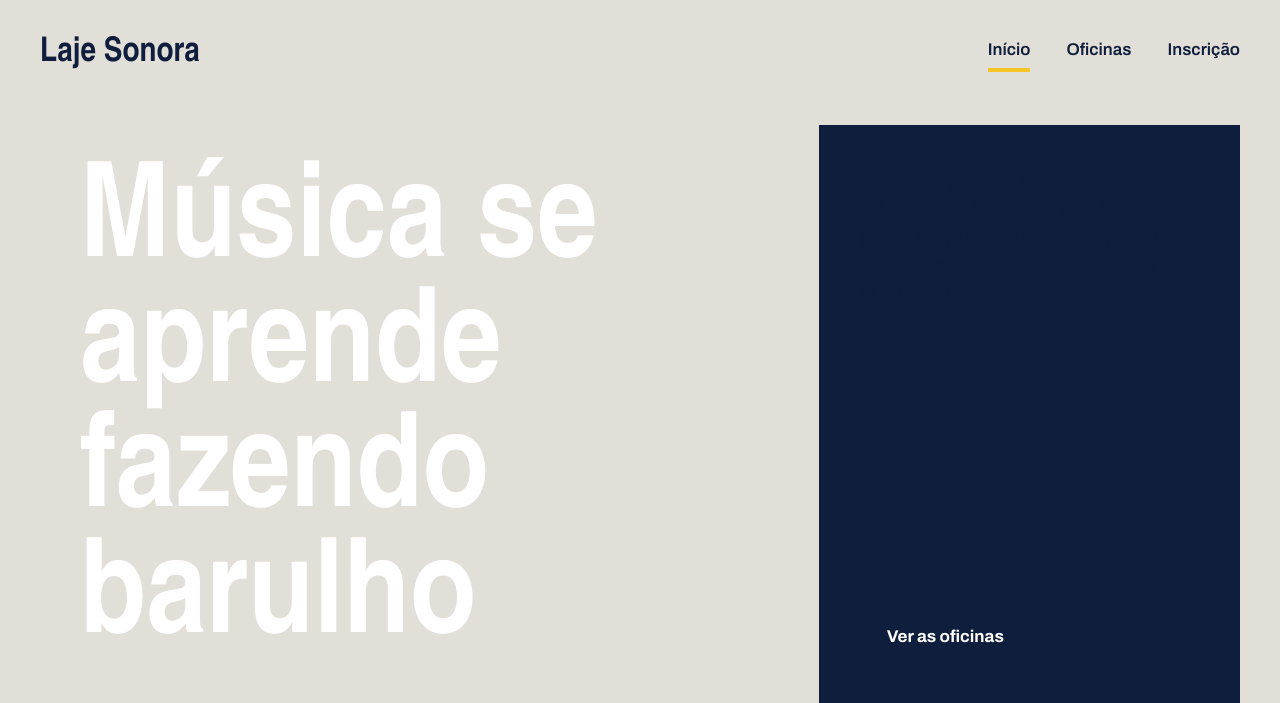
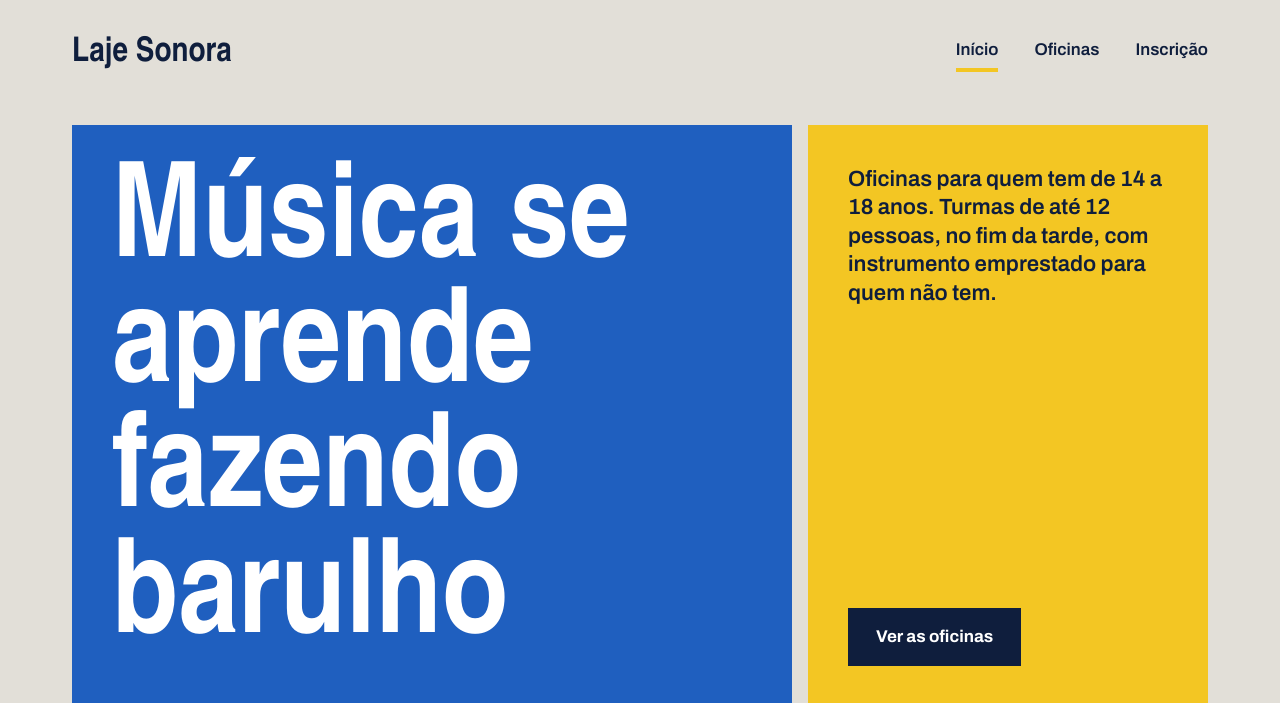
Before and after one commit to matheuscarvalho58317948/laje_sonora, a plain HTML site: page index.html in a window 1280 px wide. Shown: the top 703 px of the page. Drawn offline with Linux system fonts and the light colour scheme; a web font is replaced by a local one.

Commit message:
Correções do CSS e cartazes do topo

```diff
--- a/index.css
+++ b/index.css
@@ -1,14 +1,14 @@
 * {
     margin: 0;
     padding: 0;
-    box-sizing: 0;
+    box-sizing: border-box;
 }
 
 :root {
     --concreto: #E2DFD8;
     --concreto-escuro: #CBC7BE;
     --tinta: #0F1E3D;
-    --cáixa-dagua: #1F5FBF;
+    --caixa-dagua: #1F5FBF;
     --fita: #F3C623;
     --branco: #FFFFFF;
 
@@ -97,7 +97,7 @@ h1,h2,h3 {
 }
 
 .cartaz-lateral {
-    background: var(--tinta);
+    background: var(--fita);
     flex: 1;
     display: flex;
     flex-direction: column;
```
